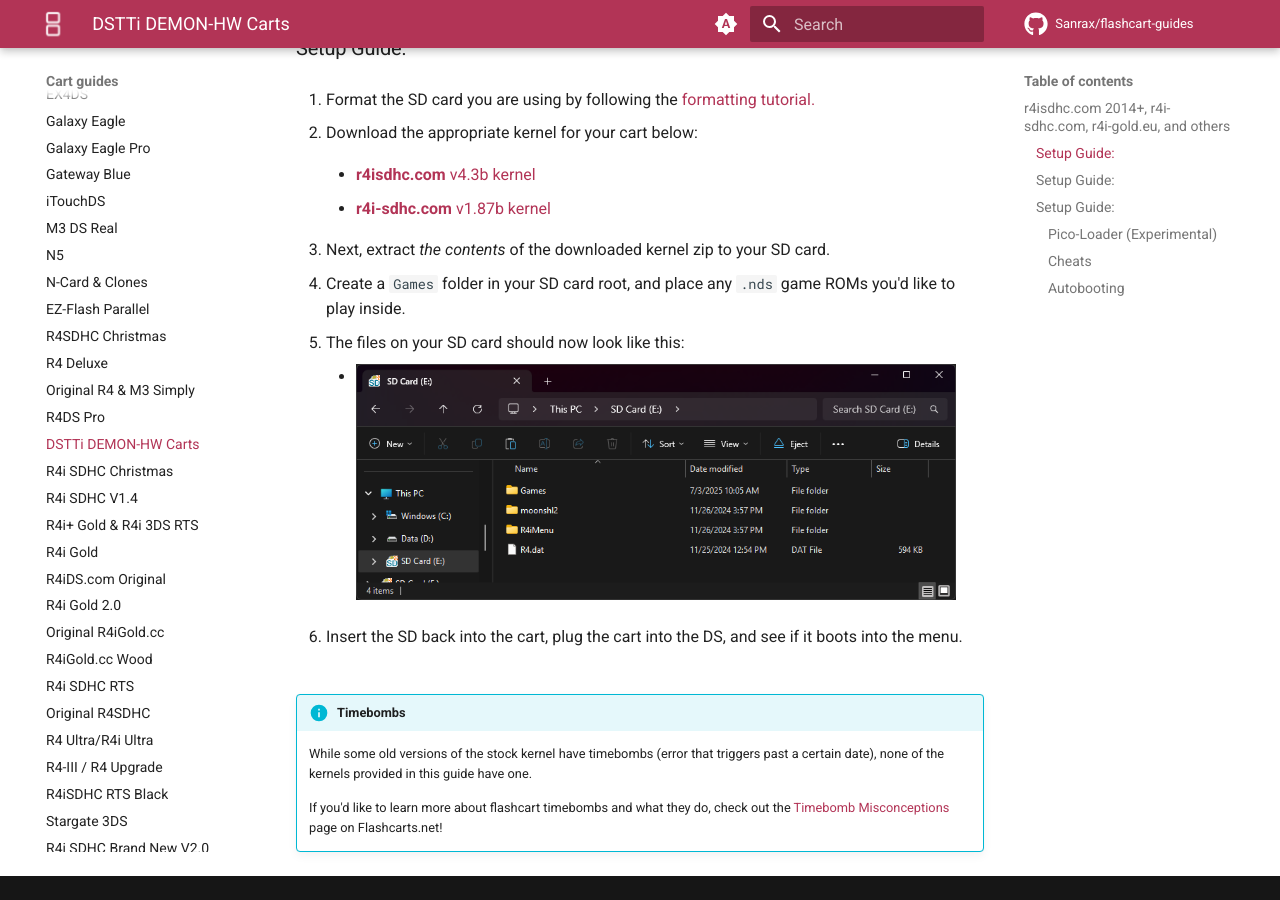
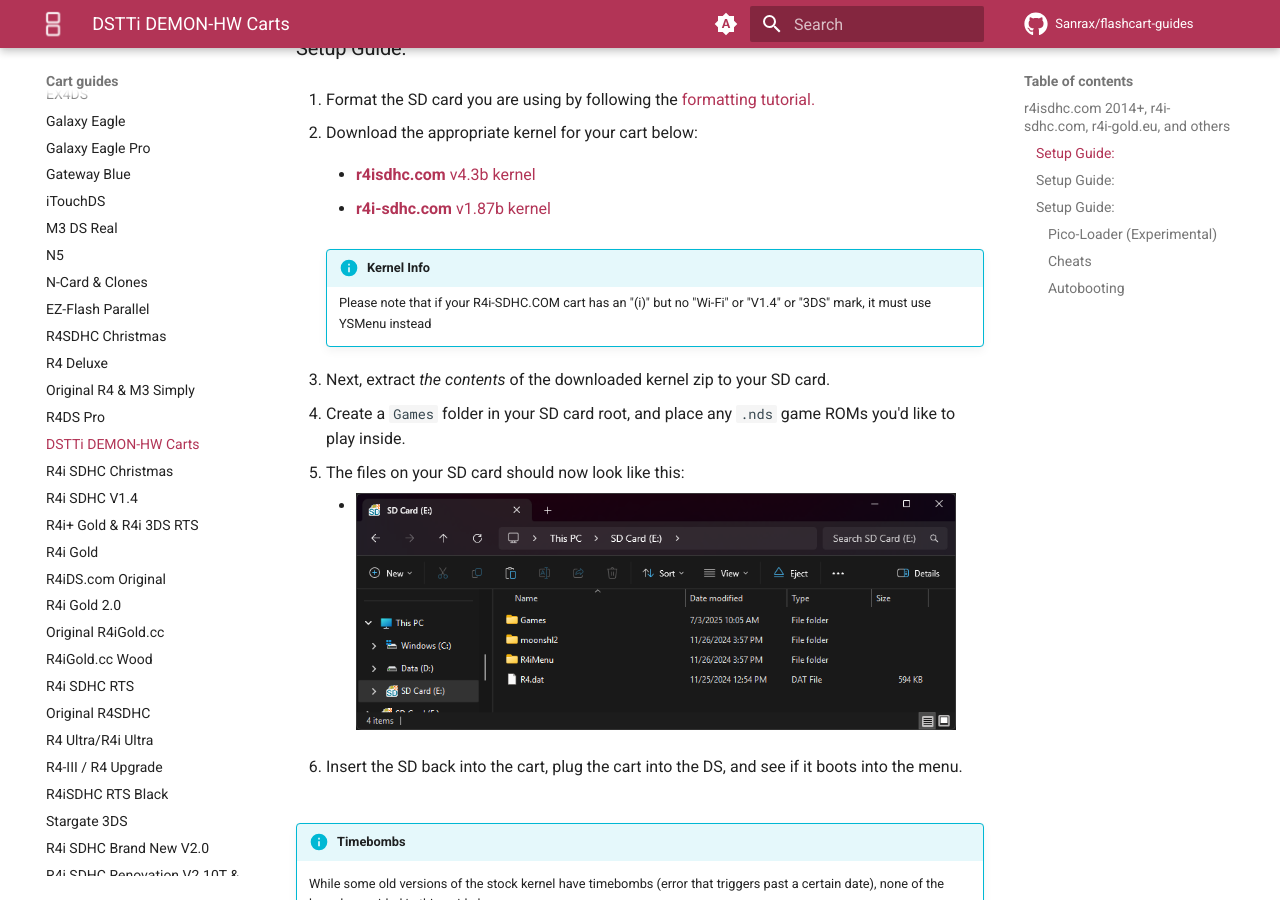
Before and after one commit to Sanrax/flashcart-guides, an MkDocs documentation site: the page built from docs/cart-guides/r4i-sdhc.md, in a window 1280 px wide and 900 px high, scrolled down 663 px. Built offline with MkDocs 1.6.1 and Material for MkDocs 9.7.7, drawn with Linux system fonts in a browser that asks for light colours; comment, search, counter and statistics services are not loaded.

Commit message:
Include kernel info for R4i-SDHC.COM carts
Added kernel information note for R4i-SDHC.COM carts.

```diff
--- a/docs/cart-guides/r4i-sdhc.md
+++ b/docs/cart-guides/r4i-sdhc.md
@@ -25,6 +25,10 @@
         - [**r4isdhc.com** v4.3b kernel](https://github.com/Sanrax/YSMenu-Custom-Packages/releases/download/v7.06/r4isdhc.com_DEMON_4.3b.zip)
 
         - [**r4i-sdhc.com** v1.87b kernel](https://github.com/Sanrax/YSMenu-Custom-Packages/releases/download/v7.06/r4i-sdhc.com_DEMON_1.87b.zip)
+
+        !!! info "Kernel Info"
+
+            Please note that if your R4i-SDHC.COM cart has an "(i)" but no "Wi-Fi" or "V1.4" or "3DS" mark, it must use YSMenu instead
 
     1. Next, extract *the contents* of the downloaded kernel zip to your SD card.
 
```
